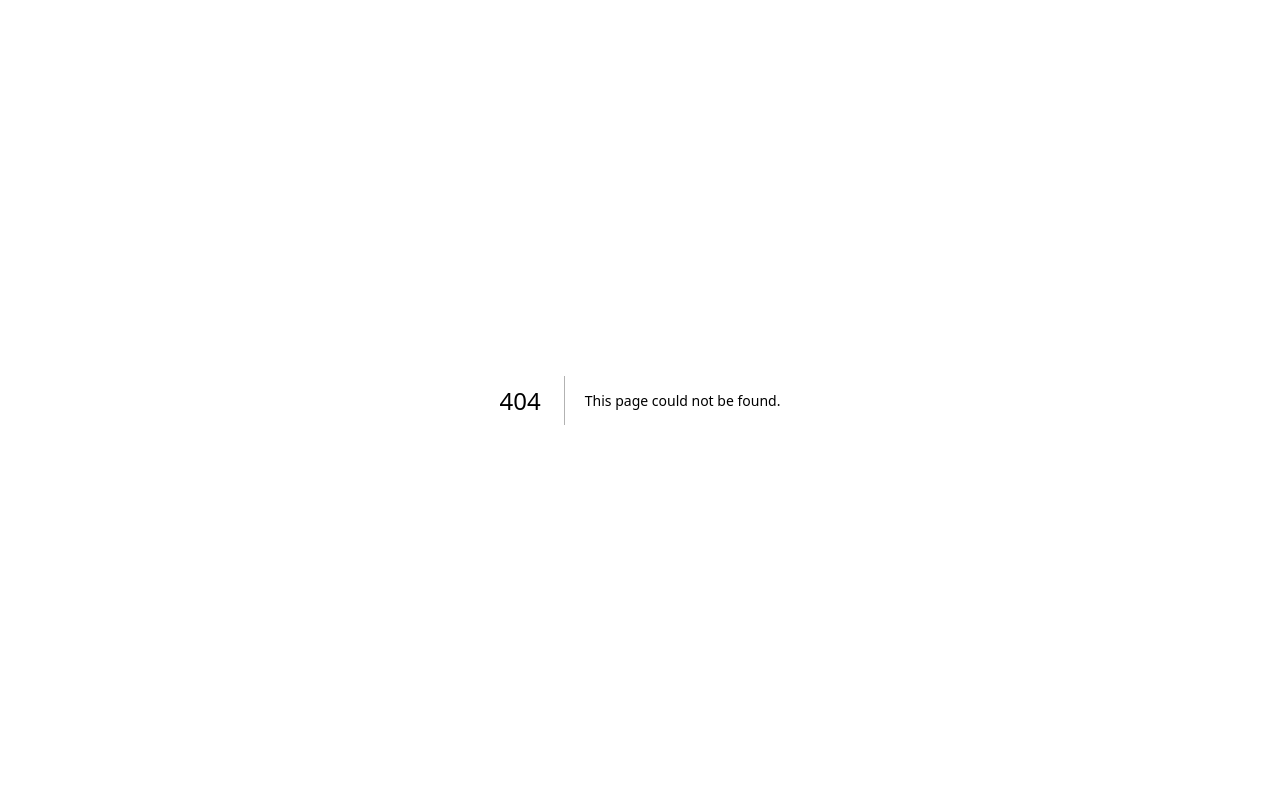
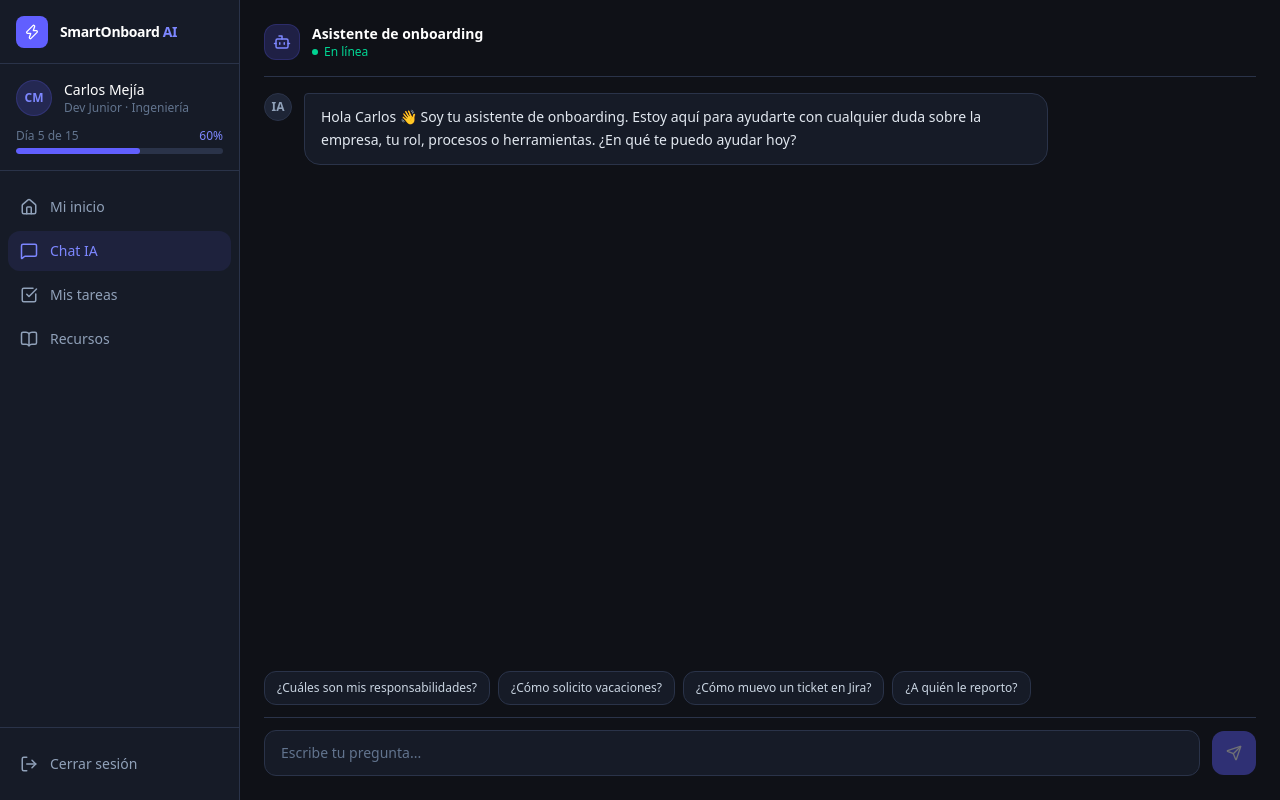
Before and after one commit to sebastianmiracastro/smartonboard-ai, a Next.js app in the folder frontend/: page /portal/chat in a window 1280 px wide. Before the commit this address had no page. Built offline with nearby package versions, Linux system fonts and the light colour scheme.

Commit message:
feat: portal empleado — chat con agente IA y respuestas mock

```diff
--- /dev/null
+++ b/frontend/src/app/portal/chat/page.tsx
@@ -0,0 +1,215 @@
+"use client";
+
+import { useState, useRef, useEffect } from "react";
+import { Send, FileText, Bot } from "lucide-react";
+
+interface Message {
+  id: string;
+  role: "user" | "assistant";
+  content: string;
+  sources?: { name: string; page?: number }[];
+}
+
+const mockResponses: Record<string, { content: string; sources?: { name: string; page?: number }[] }> = {
+  default: {
+    content: "Entiendo tu pregunta. Basándome en los documentos disponibles de TechCorp, puedo ayudarte con información sobre procesos internos, tu rol, políticas de la empresa y herramientas. ¿Puedes ser más específico sobre lo que necesitas?",
+  },
+  vacaciones: {
+    content: "Para solicitar vacaciones debes: (1) ingresar al portal de RR.HH. con al menos 15 días de anticipación, (2) diligenciar el formulario de solicitud, (3) esperar aprobación de tu líder directo. El proceso completo tarda máximo 3 días hábiles.",
+    sources: [{ name: "Manual de empleados 2026.pdf", page: 14 }],
+  },
+  responsabilidades: {
+    content: "Como Desarrollador Junior tus responsabilidades principales son: implementar y mantener endpoints REST, escribir pruebas unitarias con cobertura mínima del 80%, participar en code reviews, y documentar todos los cambios en el repositorio.",
+    sources: [{ name: "Manual de Roles.pdf", page: 12 }],
+  },
+  jira: {
+    content: "Para mover un ticket en Jira: (1) abre el ticket desde tu tablero, (2) arrastra la tarjeta a la columna correspondiente o usa el botón de transición dentro del ticket. Los estados disponibles son: To Do, In Progress, In Review y Done.",
+    sources: [{ name: "Guía de herramientas.pdf", page: 3 }],
+  },
+  salario: {
+    content: "No tengo acceso a información sobre salarios en los documentos disponibles para tu perfil. Para consultas sobre compensación te recomiendo contactar directamente a RR.HH.",
+  },
+};
+
+function getResponse(message: string) {
+  const lower = message.toLowerCase();
+  if (lower.includes("vacacion") || lower.includes("vacaciones")) return mockResponses.vacaciones;
+  if (lower.includes("responsabilidad") || lower.includes("rol") || lower.includes("función")) return mockResponses.responsabilidades;
+  if (lower.includes("jira") || lower.includes("ticket") || lower.includes("tarea")) return mockResponses.jira;
+  if (lower.includes("salario") || lower.includes("sueldo") || lower.includes("pago")) return mockResponses.salario;
+  return mockResponses.default;
+}
+
+const suggestions = [
+  "¿Cuáles son mis responsabilidades?",
+  "¿Cómo solicito vacaciones?",
+  "¿Cómo muevo un ticket en Jira?",
+  "¿A quién le reporto?",
+];
+
+export default function ChatPage() {
+  const [messages, setMessages] = useState<Message[]>([
+    {
+      id: "welcome",
+      role: "assistant",
+      content: "Hola Carlos 👋 Soy tu asistente de onboarding. Estoy aquí para ayudarte con cualquier duda sobre la empresa, tu rol, procesos o herramientas. ¿En qué te puedo ayudar hoy?",
+    },
+  ]);
+  const [input, setInput] = useState("");
+  const [loading, setLoading] = useState(false);
+  const bottomRef = useRef<HTMLDivElement>(null);
+
+  useEffect(() => {
+    bottomRef.current?.scrollIntoView({ behavior: "smooth" });
+  }, [messages]);
+
+  const sendMessage = async (text?: string) => {
+    const content = text || input.trim();
+    if (!content || loading) return;
+
+    const userMsg: Message = {
+      id: crypto.randomUUID(),
+      role: "user",
+      content,
+    };
+
+    setMessages((prev) => [...prev, userMsg]);
+    setInput("");
+    setLoading(true);
+
+    // Simular delay del backend
+    await new Promise((r) => setTimeout(r, 1000));
+
+    const response = getResponse(content);
+    const assistantMsg: Message = {
+      id: crypto.randomUUID(),
+      role: "assistant",
+      content: response.content,
+      sources: response.sources,
+    };
+
+    setMessages((prev) => [...prev, assistantMsg]);
+    setLoading(false);
+  };
+
+  return (
+    <div className="flex flex-col h-[calc(100vh-48px)]">
+
+      {/* Header */}
+      <div className="flex items-center gap-3 pb-4 border-b border-[#2a3349] mb-4">
+        <div className="w-9 h-9 bg-indigo-500/20 border border-indigo-500/20 rounded-xl flex items-center justify-center">
+          <Bot size={18} className="text-indigo-400" />
+        </div>
+        <div>
+          <p className="text-white font-semibold text-sm">Asistente de onboarding</p>
+          <div className="flex items-center gap-1.5">
+            <div className="w-1.5 h-1.5 bg-emerald-400 rounded-full" />
+            <span className="text-emerald-400 text-xs">En línea</span>
+          </div>
+        </div>
+      </div>
+
+      {/* Mensajes */}
+      <div className="flex-1 overflow-y-auto flex flex-col gap-4 pb-4">
+
+        {messages.map((msg) => (
+          <div key={msg.id} className={`flex gap-3 ${msg.role === "user" ? "flex-row-reverse" : ""}`}>
+
+            {/* Avatar */}
+            <div className={`w-7 h-7 rounded-full shrink-0 flex items-center justify-center text-xs font-semibold
+              ${msg.role === "user"
+                ? "bg-indigo-500/20 border border-indigo-500/20 text-indigo-400"
+                : "bg-[#1e2536] border border-[#2a3349] text-slate-400"
+              }`}
+            >
+              {msg.role === "user" ? "CM" : "IA"}
+            </div>
+
+            <div className={`max-w-[75%] flex flex-col gap-2 ${msg.role === "user" ? "items-end" : "items-start"}`}>
+              {/* Burbuja */}
+              <div className={`px-4 py-3 rounded-2xl text-sm leading-relaxed
+                ${msg.role === "user"
+                  ? "bg-indigo-500 text-white rounded-tr-sm"
+                  : "bg-[#161b27] border border-[#2a3349] text-slate-200 rounded-tl-sm"
+                }`}
+              >
+                {msg.content}
+              </div>
+
+              {/* Fuentes */}
+              {msg.sources && msg.sources.length > 0 && (
+                <div className="flex flex-wrap gap-2">
+                  {msg.sources.map((src, i) => (
+                    <div
+                      key={i}
+                      className="flex items-center gap-1.5 bg-[#1e2536] border border-[#2a3349] rounded-lg px-2.5 py-1"
+                    >
+                      <FileText size={10} className="text-slate-500" />
+                      <span className="text-slate-400 text-xs">
+                        {src.name}{src.page ? ` — pág. ${src.page}` : ""}
+                      </span>
+                    </div>
+                  ))}
+                </div>
+              )}
+            </div>
+          </div>
+        ))}
+
+        {/* Typing indicator */}
+        {loading && (
+          <div className="flex gap-3">
+            <div className="w-7 h-7 rounded-full bg-[#1e2536] border border-[#2a3349] flex items-center justify-center text-xs text-slate-400 shrink-0">
+              IA
+            </div>
+            <div className="bg-[#161b27] border border-[#2a3349] rounded-2xl rounded-tl-sm px-4 py-3 flex items-center gap-1.5">
+              {[0, 1, 2].map((i) => (
+                <div
+                  key={i}
+                  className="w-1.5 h-1.5 bg-slate-500 rounded-full animate-bounce"
+                  style={{ animationDelay: `${i * 0.15}s` }}
+                />
+              ))}
+            </div>
+          </div>
+        )}
+
+        <div ref={bottomRef} />
+      </div>
+
+      {/* Sugerencias */}
+      {messages.length === 1 && (
+        <div className="flex flex-wrap gap-2 pb-3">
+          {suggestions.map((s) => (
+            <button
+              key={s}
+              onClick={() => sendMessage(s)}
+              className="bg-[#161b27] border border-[#2a3349] hover:border-indigo-500/40 text-slate-300 hover:text-indigo-300 text-xs px-3 py-2 rounded-xl transition-colors"
+            >
+              {s}
+            </button>
+          ))}
+        </div>
+      )}
+
+      {/* Input */}
+      <div className="flex items-center gap-3 pt-3 border-t border-[#2a3349]">
+        <input
+          type="text"
+          value={input}
+          onChange={(e) => setInput(e.target.value)}
+          onKeyDown={(e) => e.key === "Enter" && sendMessage()}
+          placeholder="Escribe tu pregunta..."
+          className="flex-1 bg-[#161b27] border border-[#2a3349] text-white placeholder-slate-500 rounded-xl px-4 py-3 text-sm focus:outline-none focus:border-indigo-500 transition-colors"
+        />
+        <button
+          onClick={() => sendMessage()}
+          disabled={!input.trim() || loading}
+          className="w-11 h-11 bg-indigo-500 hover:bg-indigo-600 disabled:opacity-40 rounded-xl flex items-center justify-center transition-colors shrink-0"
+        >
+          <Send size={16} className="text-white" />
+        </button>
+      </div>
+    </div>
+  );
+}
```
